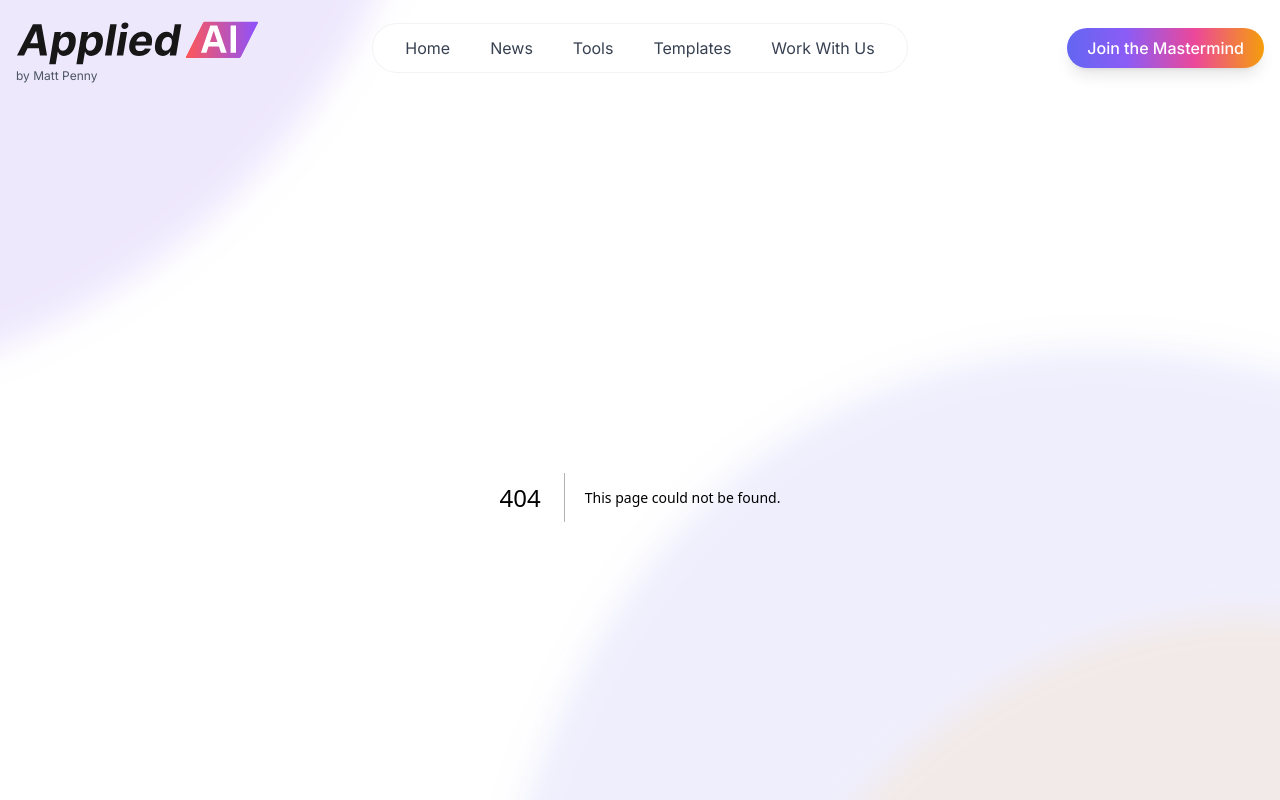
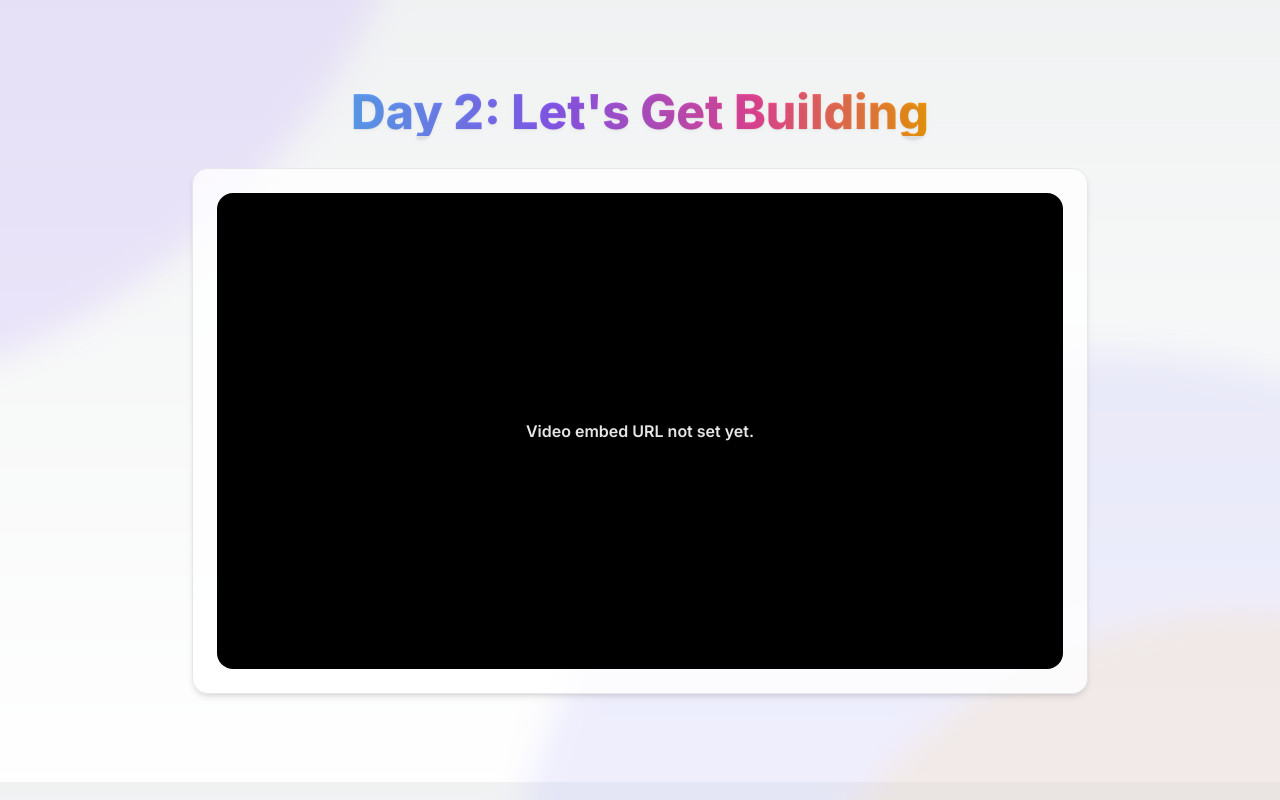
Before and after one commit to ston6919/applied-ai-v3, a Next.js app in the folder frontend/: page /vibe-coding/plc2-build in a window 1280 px wide. Before the commit this address had no page. Shown: the top 800 px of the page. Built offline with nearby package versions, Linux system fonts and the light colour scheme.

Commit message:
Add hidden noindex vibe-coding video pages.
Create dedicated /vibe-coding routes for plc1/plc2/plc3 and oc-join with headline + embedded YouTube placeholders, and exclude these pages from global navigation while marking them noindex/nofollow for search engines.

Made-with: Cursor

```diff
--- /dev/null
+++ b/frontend/app/vibe-coding/VibeCodingVideoPage.tsx
@@ -0,0 +1,36 @@
+interface VibeCodingVideoPageProps {
+  title: string
+  youtubeEmbedUrl: string
+}
+
+export default function VibeCodingVideoPage({ title, youtubeEmbedUrl }: VibeCodingVideoPageProps) {
+  const isPlaceholder = !youtubeEmbedUrl || youtubeEmbedUrl.includes('VIDEO_ID_HERE')
+
+  return (
+    <section className="flex flex-col items-center gap-8 py-4 md:py-6">
+      <h1 className="text-3xl md:text-4xl lg:text-5xl font-extrabold gradient-text text-soft-shadow text-center">
+        {title}
+      </h1>
+
+      <div className="card bg-white/80 border border-gray-200 shadow-md w-full max-w-4xl">
+        <div className="relative w-full overflow-hidden rounded-2xl bg-black aspect-video">
+          {isPlaceholder ? (
+            <div className="absolute inset-0 flex items-center justify-center p-6">
+              <p className="text-white/90 text-center font-semibold">
+                Video embed URL not set yet.
+              </p>
+            </div>
+          ) : (
+            <iframe
+              src={youtubeEmbedUrl}
+              title={`${title} video`}
+              className="h-full w-full border-0"
+              allow="accelerometer; autoplay; clipboard-write; encrypted-media; gyroscope; picture-in-picture; web-share"
+              allowFullScreen
+            />
+          )}
+        </div>
+      </div>
+    </section>
+  )
+}
--- /dev/null
+++ b/frontend/app/vibe-coding/layout.tsx
@@ -0,0 +1,16 @@
+import type { Metadata } from 'next'
+
+export const metadata: Metadata = {
+  robots: {
+    index: false,
+    follow: false,
+  },
+}
+
+export default function VibeCodingLayout({ children }: { children: React.ReactNode }) {
+  return (
+    <div className="py-8 md:py-16">
+      <div className="container mx-auto px-4 md:px-8 lg:px-16 xl:px-32">{children}</div>
+    </div>
+  )
+}
--- /dev/null
+++ b/frontend/app/vibe-coding/oc-join/page.tsx
@@ -0,0 +1,10 @@
+import VibeCodingVideoPage from '../VibeCodingVideoPage'
+
+export default function OcJoinPage() {
+  return (
+    <VibeCodingVideoPage
+      title="OC Join"
+      youtubeEmbedUrl="https://www.youtube.com/embed/VIDEO_ID_HERE?rel=0&modestbranding=1&controls=1&enablejsapi=1"
+    />
+  )
+}
--- /dev/null
+++ b/frontend/app/vibe-coding/plc1-revolution/page.tsx
@@ -0,0 +1,10 @@
+import VibeCodingVideoPage from '../VibeCodingVideoPage'
+
+export default function Plc1RevolutionPage() {
+  return (
+    <VibeCodingVideoPage
+      title="Day 1: The Vibe Coding Revolution"
+      youtubeEmbedUrl="https://www.youtube.com/embed/VIDEO_ID_HERE?rel=0&modestbranding=1&controls=1&enablejsapi=1"
+    />
+  )
+}
--- /dev/null
+++ b/frontend/app/vibe-coding/plc2-build/page.tsx
@@ -0,0 +1,10 @@
+import VibeCodingVideoPage from '../VibeCodingVideoPage'
+
+export default function Plc2BuildPage() {
+  return (
+    <VibeCodingVideoPage
+      title="Day 2: Let's Get Building"
+      youtubeEmbedUrl="https://www.youtube.com/embed/VIDEO_ID_HERE?rel=0&modestbranding=1&controls=1&enablejsapi=1"
+    />
+  )
+}
--- /dev/null
+++ b/frontend/app/vibe-coding/plc3-process/page.tsx
@@ -0,0 +1,10 @@
+import VibeCodingVideoPage from '../VibeCodingVideoPage'
+
+export default function Plc3ProcessPage() {
+  return (
+    <VibeCodingVideoPage
+      title="Day 3: The Process"
+      youtubeEmbedUrl="https://www.youtube.com/embed/VIDEO_ID_HERE?rel=0&modestbranding=1&controls=1&enablejsapi=1"
+    />
+  )
+}
--- a/frontend/components/ConditionalLayout.tsx
+++ b/frontend/components/ConditionalLayout.tsx
@@ -13,8 +13,9 @@ export default function ConditionalLayout({ children }: ConditionalLayoutProps)
   const isLandingPage = pathname.startsWith('/landing/')
   const isToolsListPage = pathname === '/tools-list'
   const isOfferPage = pathname.startsWith('/offer/')
+  const isVibeCodingPage = pathname.startsWith('/vibe-coding/')
 
-  if (isLandingPage || isToolsListPage || isOfferPage) {
+  if (isLandingPage || isToolsListPage || isOfferPage || isVibeCodingPage) {
     return <>{children}</>
   }
 
```
